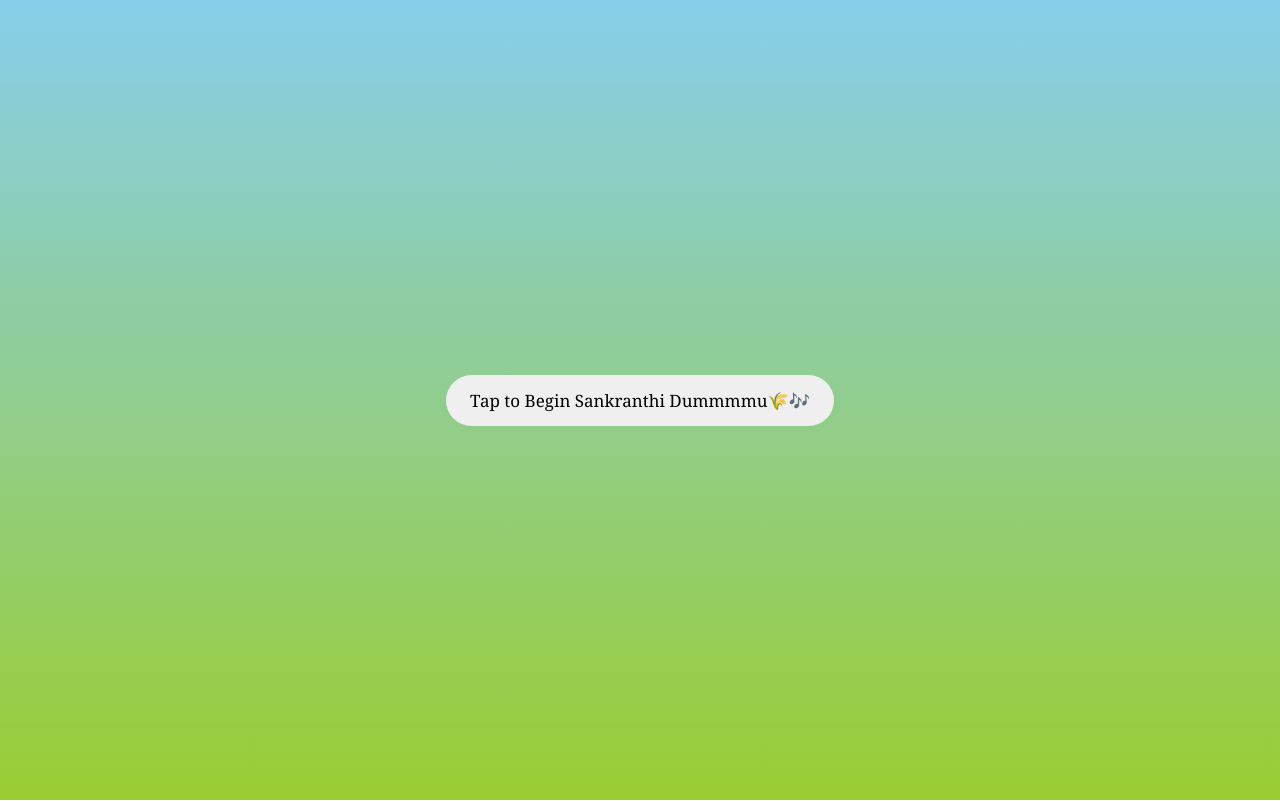
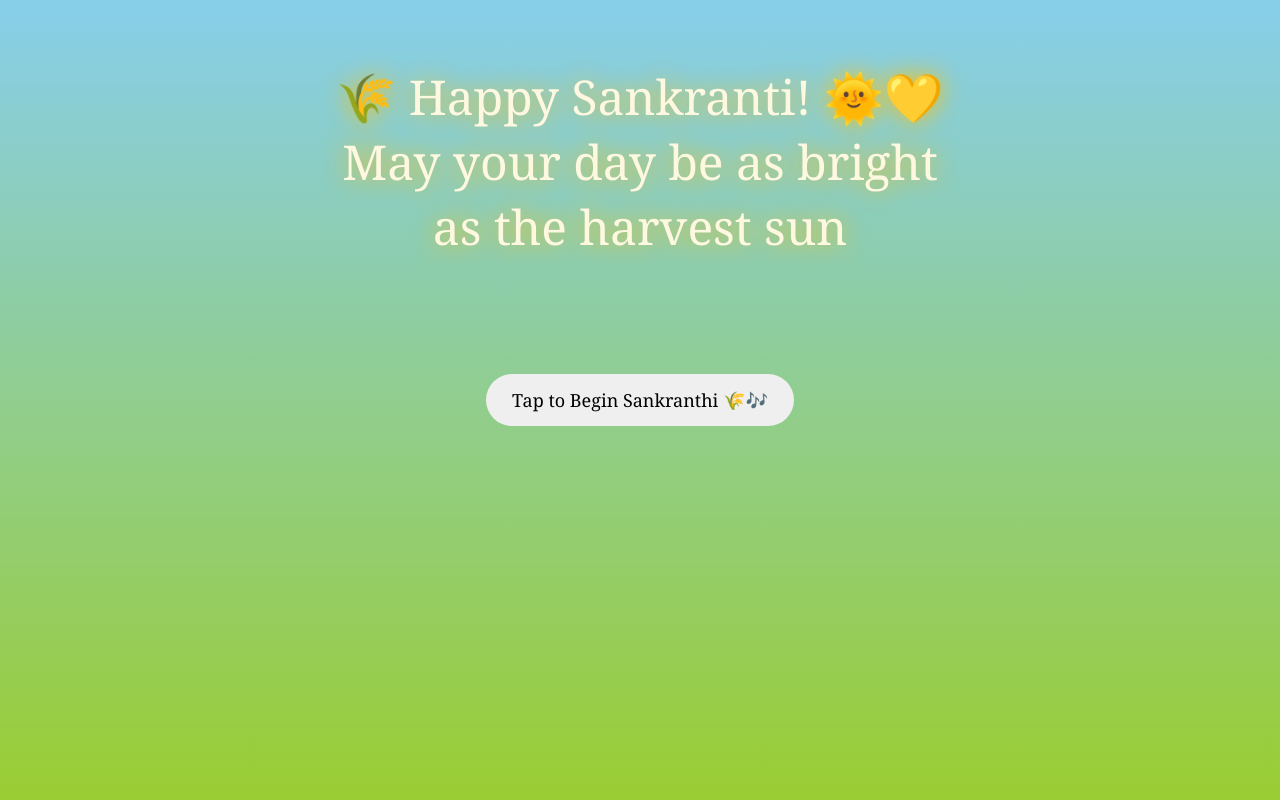
Before and after one commit to anushrihiremath6/dummuisthebest, a plain HTML site: page index.html in a window 1280 px wide. Drawn offline with Linux system fonts and the light colour scheme.

Commit message:
Update website content and code

```diff
--- a/index.html
+++ b/index.html
@@ -3,10 +3,9 @@
 <head>
 <meta charset="UTF-8">
 <meta name="viewport" content="width=device-width, initial-scale=1.0">
-<title>Sankranthi for You Dummmmmmu 🌾💛</title>
-
+<title>Sankranthi Celebration 🌾💛</title>
 <style>
-*{box-sizing:border-box;margin:0;padding:0;font-family:Georgia,serif;}
+*{box-sizing:border-box;margin:0;padding:0;font-family:Georgia, serif;}
 body{overflow:hidden;transition:background 6s linear;margin:0;}
 
 /* 🌅 SKY STATES */
@@ -18,24 +17,38 @@ body.night{background:linear-gradient(#2c3e50,#34495e,#1b5e20);}
 /* ☀️ SUN */
 .sun{
   position:absolute;
+  top:12%;
+  left:50%;
+  transform:translateX(-50%);
+  width:100px;
+  height:100px;
+  border-radius:50%;
+  background:radial-gradient(circle,#fffde7,#fbc02d);
+  box-shadow:0 0 120px rgba(255,193,7,0.9);
+  z-index:2;
+  transition:top 6s, box-shadow 6s;
+}
+
+/* 🎉 SANKRANTI WISH */
+.sankranti-wish{
+  position:absolute;
   top:8%;
   left:50%;
   transform:translateX(-50%);
-  width:90px;
-  height:90px;
-  border-radius:50%;
-  background:radial-gradient(circle,#fffde7,#fbc02d);
-  box-shadow:0 0 80px rgba(255,193,7,.9);
-  z-index:2;
-  transition:top 6s, box-shadow 6s;
+  font-size:3em;
+  color:#fff8e1;
+  text-shadow:0 0 25px rgba(255,193,7,0.9);
+  text-align:center;
+  z-index:9999; /* FORCE on top */
+  pointer-events:none;
 }
 
 /* 🏔️ MOUNTAINS */
 .mountains{
   position:absolute;
-  bottom:45%;
+  bottom:40%;
   width:100%;
-  height:22%;
+  height:25%;
   background:linear-gradient(to top,#455a64,#90a4ae);
   clip-path:polygon(0 100%,10% 60%,25% 80%,40% 50%,55% 75%,70% 45%,85% 70%,100% 55%,100% 100%);
   z-index:1;
@@ -44,15 +57,15 @@ body.night{background:linear-gradient(#2c3e50,#34495e,#1b5e20);}
 /* 💬 DIALOGUE */
 .dialogue{
   position:absolute;
-  top:35%;
+  top:38%;
   left:50%;
   transform:translateX(-50%);
   background:rgba(255,255,255,.95);
-  padding:14px 20px;
-  border-radius:20px;
-  max-width:90%;
+  padding:16px 22px;
+  border-radius:22px;
+  max-width:400px;
   text-align:center;
-  font-size:1em;
+  font-size:1.05em;
   z-index:4;
   transition:opacity 1s;
 }
@@ -60,29 +73,25 @@ body.night{background:linear-gradient(#2c3e50,#34495e,#1b5e20);}
 /* 🖼️ SLIDESHOW */
 .slideshow{
   position:absolute;
-  bottom:20%;
+  bottom:18%;
   left:50%;
   transform:translateX(-50%);
-  width:80vw;
-  max-width:280px;
-  height:55vh;
-  max-height:380px;
-  border-radius:20px;
+  width:280px;
+  height:380px;
+  border-radius:22px;
   overflow:hidden;
   background:#fff;
-  box-shadow:0 20px 50px rgba(0,0,0,.4);
+  box-shadow:0 25px 60px rgba(0,0,0,0.45);
   z-index:5;
 }
-
 .slideshow img{
   position:absolute;
   width:100%;
   height:100%;
   object-fit:cover;
   opacity:0;
-  transition:opacity 2s ease,transform 6s ease;
+  transition:opacity 2s ease, transform 6s ease;
 }
-
 .slideshow img.active{
   opacity:1;
   transform:scale(1.05);
@@ -93,7 +102,7 @@ body.night{background:linear-gradient(#2c3e50,#34495e,#1b5e20);}
   position:absolute;
   bottom:0;
   width:100%;
-  height:35%;
+  height:40%;
   z-index:3;
 }
 
@@ -102,8 +111,8 @@ body.night{background:linear-gradient(#2c3e50,#34495e,#1b5e20);}
   position:absolute;
   bottom:0;
   width:6px;
-  height:150px;
-  background:linear-gradient(#4caf50,#1b5e20);
+  height:160px;
+  background:linear-gradient(to top,#1b5e20,#4caf50);
   transform-origin:bottom;
   border-radius:3px;
 }
@@ -119,52 +128,55 @@ body.night{background:linear-gradient(#2c3e50,#34495e,#1b5e20);}
 
 /* 🐦 BIRDS & 🪁 KITES */
 .birds,.kites{position:absolute;inset:0;pointer-events:none;}
-.bird{position:absolute;width:18px;height:10px;border-top:2px solid #222;border-radius:50%;animation:flap .6s alternate infinite;}
-@keyframes flap{from{transform:rotate(5deg)}to{transform:rotate(-5deg)}}
-.kite{position:absolute;width:34px;height:34px;background:linear-gradient(45deg,#ff5252,#ffca28);transform:rotate(45deg);}
-.kite::after{content:'';position:absolute;width:2px;height:50px;background:rgba(0,0,0,.3);top:34px;left:16px;}
+.bird{
+  position:absolute;
+  width:20px;
+  height:12px;
+  border-top:2px solid #222;
+  border-radius:50%;
+  animation:flap .6s alternate infinite;
+}
+@keyframes flap{from{transform:rotate(6deg)}to{transform:rotate(-6deg)}}
+.kite{
+  position:absolute;
+  width:38px;
+  height:38px;
+  background:linear-gradient(45deg,#ff5252,#ffca28);
+  transform:rotate(45deg);
+}
+.kite::after{
+  content:'';
+  position:absolute;
+  width:2px;
+  height:60px;
+  background:rgba(0,0,0,0.3);
+  top:38px;
+  left:18px;
+}
 
 /* 🎶 MUSIC PROMPT */
-#musicPrompt{position:fixed;inset:0;background:linear-gradient(#87ceeb,#9acd32);display:flex;justify-content:center;align-items:center;z-index:9999;}
-#musicPrompt button{padding:14px 24px;font-size:17px;border-radius:30px;border:none;cursor:pointer;}
-
-/* 🎉 SANKRANTI WISH */
-.sankranti-wish{
-  position:absolute;
-  top:12%;
-  width:100%;
-  text-align:center;
-  font-family:Georgia, serif;
-  color:#fff8e1;
-  font-size:2em;
-  letter-spacing:1px;
-  text-shadow:0 0 20px rgba(255,193,7,0.9);
-  z-index:10;
-  pointer-events:none;
+#musicPrompt{
+  position:fixed;
+  inset:0;
+  background:linear-gradient(#87ceeb,#9acd32);
+  display:flex;
+  justify-content:center;
+  align-items:center;
+  z-index:9998;
 }
-.sankranti-wish span{
-  display:block;
-  font-size:1em;
-  margin-top:6px;
-  opacity:0.9;
-}
-
-/* 📱 MOBILE FIX */
-@media(max-width:768px){
-  body{overflow-y:auto;}
-  .sun{width:70px;height:70px;}
-  .mountains{bottom:50%;height:18%;}
-  .dialogue{top:22%;font-size:.95em;}
-  .sankranti-wish{top:8%;font-size:1.5em;}
+#musicPrompt button{
+  padding:14px 26px;
+  font-size:18px;
+  border-radius:30px;
+  border:none;
+  cursor:pointer;
 }
 </style>
 </head>
-
 <body class="sunrise">
 
-<!-- 🎶 MUSIC -->
 <div id="musicPrompt">
-  <button onclick="startMusic()">Tap to Begin Sankranthi Dummmmu🌾🎶</button>
+  <button onclick="startMusic()">Tap to Begin Sankranthi 🌾🎶</button>
 </div>
 <audio id="bgMusic" loop>
   <source src="song.mp3" type="audio/mpeg">
@@ -174,16 +186,15 @@ body.night{background:linear-gradient(#2c3e50,#34495e,#1b5e20);}
 <div class="sun" id="sun"></div>
 
 <!-- 🎉 SANKRANTI WISH -->
-<div class="sankranti-wish">
-  🌾 Happy Sankranti Dummmmmmu! 🌞💛
-  <span>May your day be as bright as the harvest sun</span>
-</div>
+<div class="sankranti-wish">🌾 Happy Sankranti! 🌞💛<br><span>May your day be as bright as the harvest sun</span></div>
 
 <!-- 🏔️ MOUNTAINS -->
 <div class="mountains"></div>
 
 <!-- 💬 DIALOGUE -->
-<div class="dialogue" id="dialogue">The morning wakes up gently… just to see you 🌅💛</div>
+<div class="dialogue" id="dialogue">
+The morning wakes up gently… just to see you 🌅💛
+</div>
 
 <!-- 🖼️ SLIDESHOW -->
 <div class="slideshow" id="slideshow">
@@ -194,25 +205,21 @@ body.night{background:linear-gradient(#2c3e50,#34495e,#1b5e20);}
   <img src="photo5.jpg">
 </div>
 
-<!-- 🐦 BIRDS & 🪁 KITES -->
 <div class="birds" id="birds"></div>
 <div class="kites" id="kites"></div>
-
-<!-- 🌾 FIELD -->
 <div class="field" id="field"></div>
 
 <script>
-/* 🎶 MUSIC */
 function startMusic(){
   document.getElementById("bgMusic").play();
   document.getElementById("musicPrompt").style.display="none";
 }
 
-/* 🌅 SLIDES + SKY + DIALOGUE */
+/* SLIDES + DIALOGUE + SKY */
 const slides=document.querySelectorAll(".slideshow img");
 const dialogue=document.getElementById("dialogue");
 const sun=document.getElementById("sun");
-
+let i=0;
 const lines=[
 "The morning wakes up gently… just to see you 🌅💛",
 "Sunrise feels warmer when your smile exists ☀️😊",
@@ -225,8 +232,6 @@ const lines=[
 "Sunset wishes it could be as beautiful as you 🌅✨",
 "And as the day rests, my feelings grow deeper 🌙💛"
 ];
-
-let i=0;
 setInterval(()=>{
   slides[i].classList.remove("active");
   i=(i+1)%slides.length;
@@ -243,7 +248,7 @@ setInterval(()=>{
   if(i===9){document.body.className="night";sun.style.top="40%";}
 },15000);
 
-/* 🌾 SUGARCANE */
+/* SUGARCANE */
 for(let s=0;s<40;s++){
   const stalk=document.createElement("div");
   stalk.className="stalk";
@@ -264,7 +269,7 @@ for(let s=0;s<40;s++){
   requestAnimationFrame(sway);
 })();
 
-/* 🐦 BIRDS */
+/* BIRDS */
 for(let b=0;b<6;b++){
   const bird=document.createElement("div");
   bird.className="bird";
@@ -282,7 +287,7 @@ for(let b=0;b<6;b++){
   requestAnimationFrame(fly);
 })();
 
-/* 🪁 KITES */
+/* KITES */
 for(let k=0;k<3;k++){
   const kite=document.createElement("div");
   kite.className="kite";
@@ -297,6 +302,5 @@ for(let k=0;k<3;k++){
   requestAnimationFrame(floatKites);
 })();
 </script>
-
 </body>
 </html>
```
